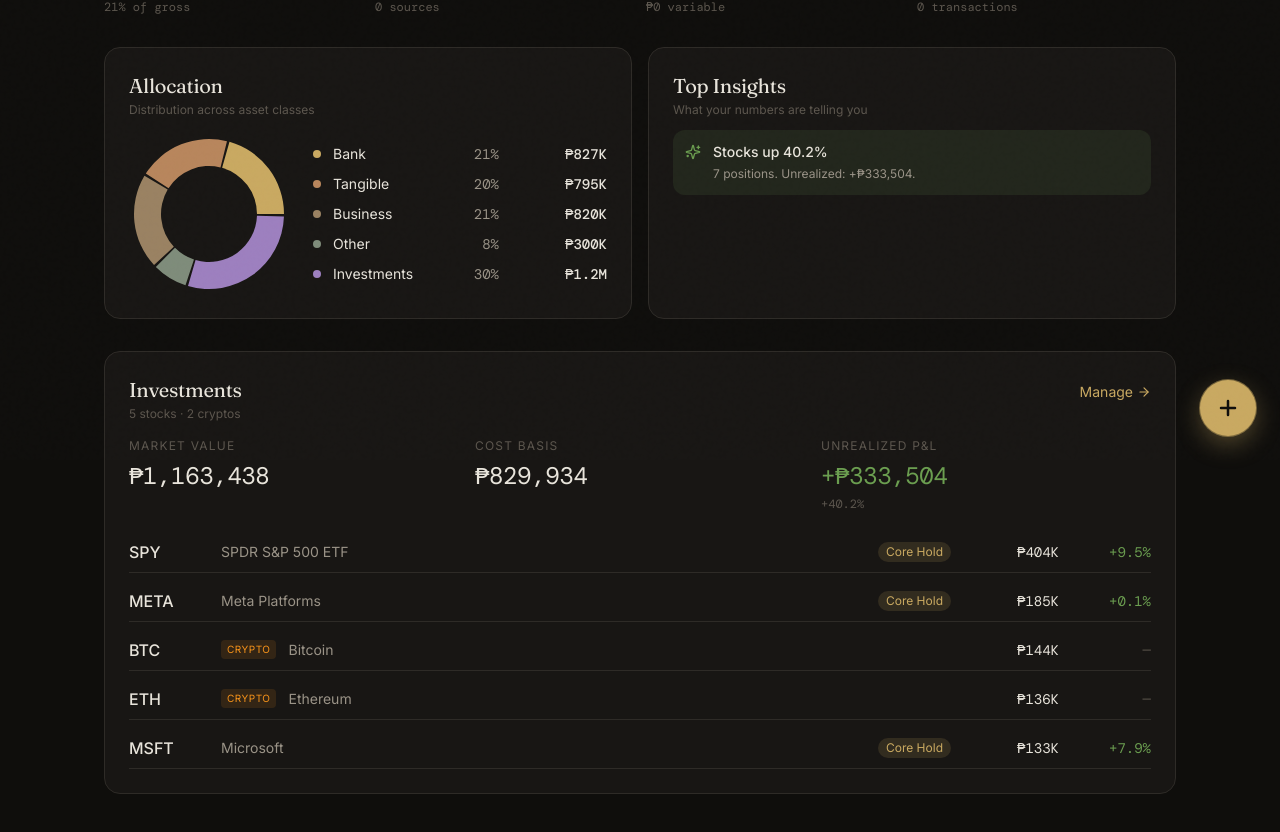
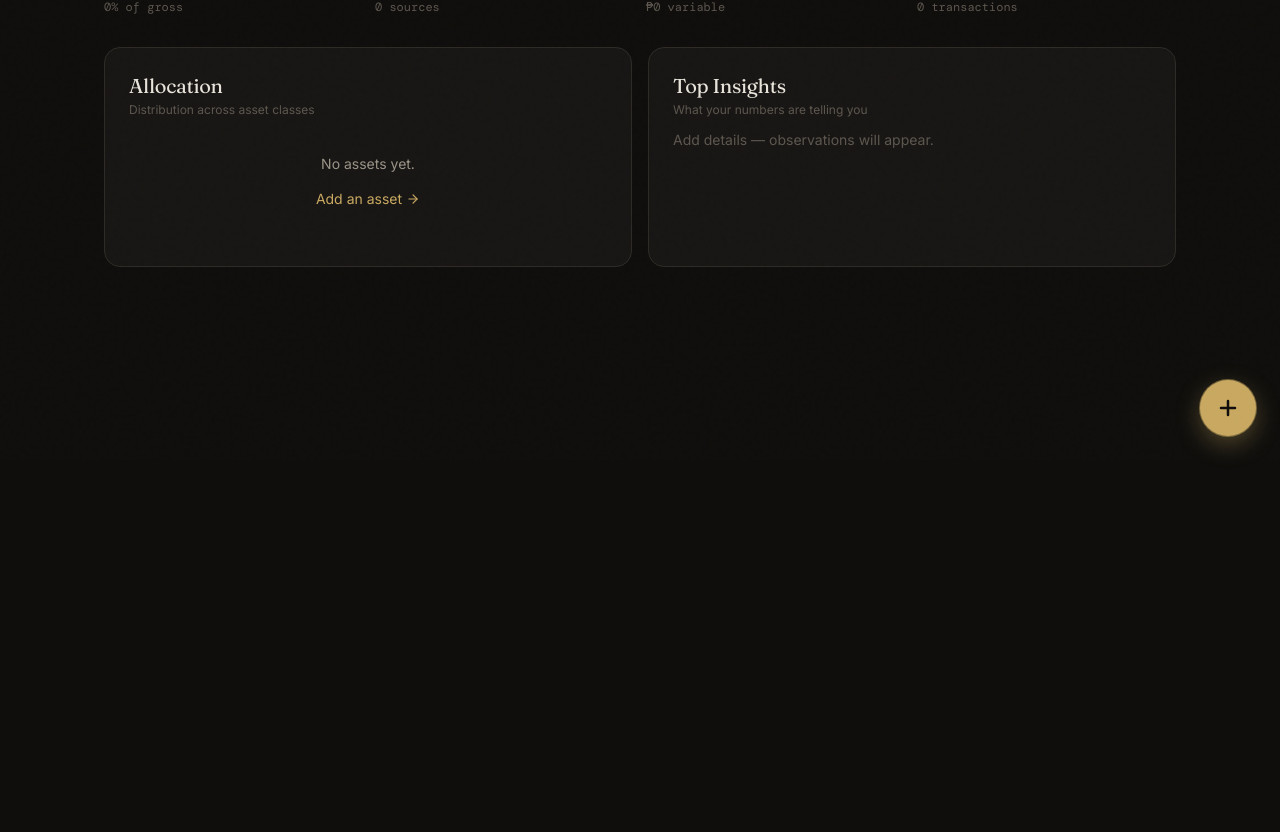
Before and after one commit to arevname/patrimony, a Next.js app: page / in a window 1280 px wide. Shown: the part 340-1172 px from the top of the page. After the commit the page ends 800 px from the top, so only its background shows below. Built offline with nearby package versions, Linux system fonts and the light colour scheme.

Commit message:
Clear all seed data

```diff
--- a/components/Patrimony.jsx
+++ b/components/Patrimony.jsx
@@ -301,30 +301,8 @@
 };
 
 // ===== SEED =====
-const SEED_HOLDINGS = [
-  // IBKR positions
-  { id: 'seed-meta', assetType: 'stock', ticker: 'META', name: 'Meta Platforms',    shares: 4.9377, avgCost: 37359.10, currentPrice: 37407.38, broker: 'Interactive Brokers', notes: 'U16384716 · Long-term', tag: 'core', lastUpdated: new Date().toISOString() },
-  { id: 'seed-msft', assetType: 'stock', ticker: 'MSFT', name: 'Microsoft',          shares: 5.2102, avgCost: 23599.85, currentPrice: 25467.34, broker: 'Interactive Brokers', notes: 'U16384716 · Long-term', tag: 'core', lastUpdated: new Date().toISOString() },
-  { id: 'seed-nvda', assetType: 'stock', ticker: 'NVDA', name: 'NVIDIA',             shares: 5.7297, avgCost: 10735.51, currentPrice: 12194.75, broker: 'Interactive Brokers', notes: 'U16384716 · Long-term', tag: 'core', lastUpdated: new Date().toISOString() },
-  { id: 'seed-spot', assetType: 'stock', ticker: 'SPOT', name: 'Spotify Technology', shares: 3.4249, avgCost: 26930.67, currentPrice: 27130.79, broker: 'Interactive Brokers', notes: 'U16384716 · Long-term', tag: 'core', lastUpdated: new Date().toISOString() },
-  { id: 'seed-spy',  assetType: 'stock', ticker: 'SPY',  name: 'SPDR S&P 500 ETF',  shares: 9.1173, avgCost: 40446.22, currentPrice: 44283.94, broker: 'Interactive Brokers', notes: 'U16384716 · Long-term anchor', tag: 'core', lastUpdated: new Date().toISOString() },
-  // Binance crypto — prices approximate, tap Refresh for live rates
-  { id: 'seed-btc', assetType: 'crypto', ticker: 'BTC', name: 'Bitcoin',  shares: 0.02611531, avgCost: 0, currentPrice: 5500000, broker: 'Binance', notes: 'Refresh for live price', lastUpdated: new Date().toISOString() },
-  { id: 'seed-eth', assetType: 'crypto', ticker: 'ETH', name: 'Ethereum', shares: 0.67932456, avgCost: 0, currentPrice: 200000,  broker: 'Binance', notes: 'Refresh for live price', lastUpdated: new Date().toISOString() },
-];
-
-const SEED_BANK = [
-  { id: 'seed-ibkr', name: 'IBKR USD Cash',  category: 'bank', currency: 'USD', value: 7908.38, cost: 7908.38, notes: 'Acct U16384716' },
-  { id: 'seed-bpi',  name: 'BPI Savings',     category: 'bank', currency: 'PHP', value: 120000,  cost: 120000  },
-  { id: 'seed-wise', name: 'Wise',             category: 'bank', currency: 'PHP', value: 160000,  cost: 160000  },
-  { id: 'seed-gotrade', name: 'GoTrade Cash',  category: 'bank', currency: 'USD', value: 1000,    cost: 1000, notes: 'Investment account cash' },
-  { id: 'seed-qmedia',  name: 'QMedia',        category: 'business', currency: 'PHP', value: 500000, cost: 500000, notes: 'Dividends ~₱550K/year every May' },
-  { id: 'seed-warehouse', name: 'Warehouse',   category: 'business', currency: 'PHP', value: 320000, cost: 320000 },
-  { id: 'seed-rolex',  name: 'Rolex Datejust 41', category: 'tangible', currency: 'PHP', value: 645000, cost: 645000 },
-  { id: 'seed-paintings', name: 'Paintings',   category: 'tangible', currency: 'PHP', value: 150000, cost: 150000 },
-  { id: 'seed-celeb',  name: 'Celebrity Club Membership', category: 'cat_membership', currency: 'PHP', value: 300000, cost: 300000 },
-];
-
+const SEED_HOLDINGS = [];
+const SEED_BANK = [];
 const SEED_INCOME = [];
 const SEED_EXPENSES = [];
 const SEED_CUSTOM_CATEGORIES = [];
```
